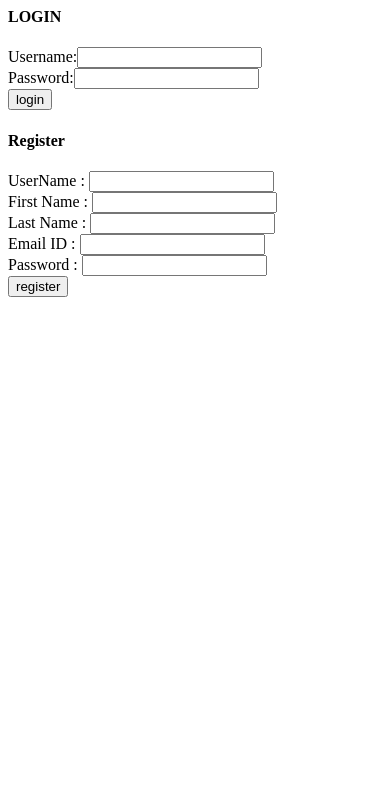
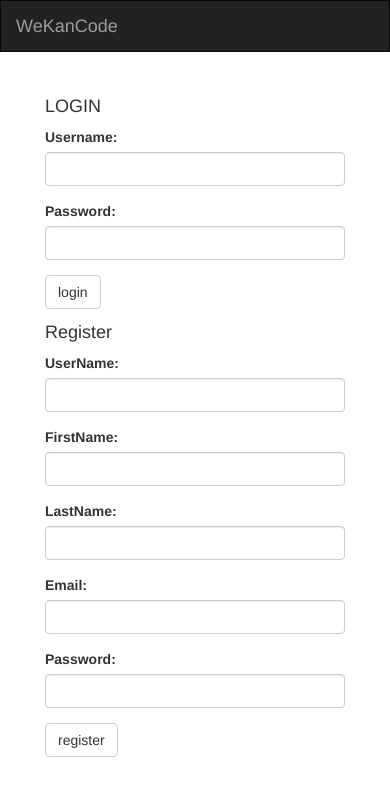
Before and after one commit to cegvinoth/TwitterClone, a Django app: page / in a window 390 px wide. Shown: the top 796 px of the page. Run offline with Django 3.2, Linux system fonts and the light colour scheme; some libraries are stand-ins or nearby versions.

Commit message:
style added

```diff
--- a/Interview/templates/index.html
+++ b/Interview/templates/index.html
@@ -1,29 +1,64 @@
 <html>
 <head>
 <title>WeKanCode</title>
+<link rel="stylesheet" href="https://maxcdn.bootstrapcdn.com/bootstrap/3.3.4/css/bootstrap.min.css">
+<style>
+.centerdiv{
+	  max-width: 330px;
+      padding: 15px;
+      margin: 0 auto;
+}
+</style>
 </head>
 <body>
+<nav class="navbar navbar-inverse">
+  <div class="container-fluid">
+    <div class="navbar-header">
+      <a class="navbar-brand" href="/">WeKanCode</a>
+    </div>
+  </div>
+</nav>
+<div class="container">
+<div class="centerdiv">
 <h4>LOGIN </h4>
 <form method=post action="/login" >
-Username:<input type=text name=uname1 />
-<br>
-Password:<input type=password name=pword1 />
-<br>
-<input type=submit name=login value=login />
+<div class="form-group">
+<label>Username: </label>
+<input class="form-control" type=text name=uname1 />
+</div>
+<div class="form-group">
+<label>Password:</label>
+<input type=password class="form-control" name=pword1 />
+</div>
+<input type=submit class="btn btn-default" name=login value=login />
 </form>
 <h4> Register </h4>
 <form method=post action="/login" >
-UserName : <input type=text name=uname />
-<br>
-First Name : <input type=text name=fname />
-<br>
-Last Name : <input type=text name=lname />
-<br>
-Email ID : <input type=text name=email />
-<br>
-Password : <input type=password name=pword />
-<br>
-<input type=submit name=register value=register />
+<div class="form-group">
+<label>UserName: </label>
+<input type=text class="form-control" name=uname />
+</div>
+<div class="form-group">
+<label>FirstName:</label>
+<input type=text class="form-control" name=fname />
+</div>
+<div class="form-group">
+<label>LastName:</label>
+<input type=text class="form-control" name=lname />
+</div>
+<div class="form-group">
+<label>Email:</label>
+<input type=text class="form-control" name=email />
+</div>
+<div class="form-group">
+<label>Password:</label>
+<input type=password class="form-control" name=pword />
+</div>
+<input type=submit name=register class="btn btn-default" value=register />
 </form>
+</div>
+</div>
+ <script src="https://ajax.googleapis.com/ajax/libs/jquery/1.11.2/jquery.min.js"></script>
+ <script src="https://maxcdn.bootstrapcdn.com/bootstrap/3.3.4/js/bootstrap.min.js"></script>
 </body>
 </html>
--- a/Interview/views.py
+++ b/Interview/views.py
@@ -62,17 +62,21 @@ def profile(request):
 	   name=request.session['fname']
 	   userid=int(request.session['id'])
 	   pageid=int(request.GET['id'])
+	   userdata=users.objects.get(id=pageid)
 	   followcode=""
+	   statuscode=""
+	   if userid == pageid:
+	   	  statuscode='<div class="jumbotron"> <form method="POST" action="/posts"><label>Status Update:</label><textarea name="postdata" class="form-control" > </textarea><input type="submit" name="postupdate" class="btn btn-defaut" value="update"></form></div>'
 	   if userid != pageid:
 		 try:
 		  followdata=follow.objects.get(user_id_id=userid,following_id=pageid)
 		  if followdata.id:
-			followcode="<input type='submit' name='unfollow' value='unfollow'>"
+			followcode="<input type='submit' name='unfollow' class='btn btn-default' value='unfollow'>"
 		 except ObjectDoesNotExist:
-			followcode="<input type='submit' name='follow' value='follow'>"
+			followcode="<input type='submit' name='follow' class='btn btn-default' value='follow'>"
 	   page=loader.get_template('home.html')
 	   resultset=userposts.objects.filter(user_id=pageid).order_by('-created')
-	   context=Context({'firstname':name,'resultset':resultset,'pageid':pageid,'followcode':followcode},)
+	   context=Context({'firstname':name,'resultset':resultset,'pageid':pageid,'followcode':followcode,'userdata':userdata,'statuscode':statuscode},)
 	   return HttpResponse(page.render(context))
 	else:
 	   return HttpResponseRedirect('/')
```
Also changed, not shown: Interview/models.py (+6 -6 lines), Interview/templates/home.html (+38 -22 lines), Interview/templates/notifications.html (+30 -4 lines), Interview/templates/search.html (+32 -4 lines), wekancode/settings.py (+14 -14 lines).
